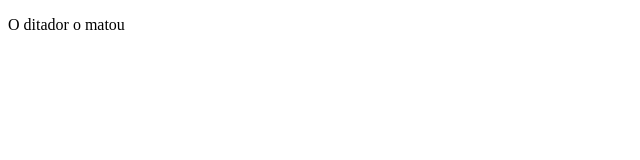
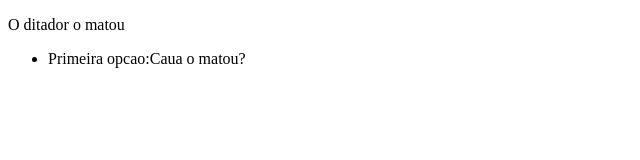
Before and after one commit to mikaelatrombeta-hash/Prova-Mikaela-1-, a plain HTML site: page index.html in a window 1280 px wide. Shown: the whole page, without its empty margins (0-640 px from the left). Drawn offline with Linux system fonts and the light colour scheme.

Commit message:
adicionei uma ul

```diff
--- a/index.html
+++ b/index.html
@@ -7,5 +7,9 @@
 </head>
 <body>
     <p>O ditador o matou</p>
+
+    <ul>
+        <li>Primeira opcao:Caua o matou?</li>
+    </ul>
 </body>
 </html>
```
